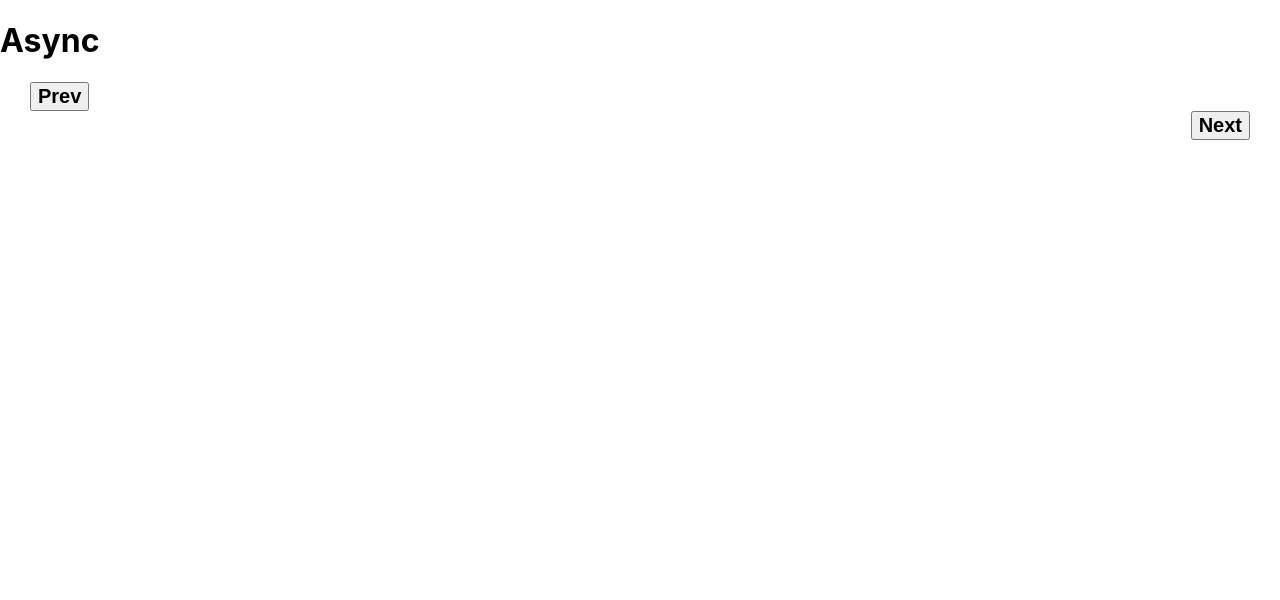
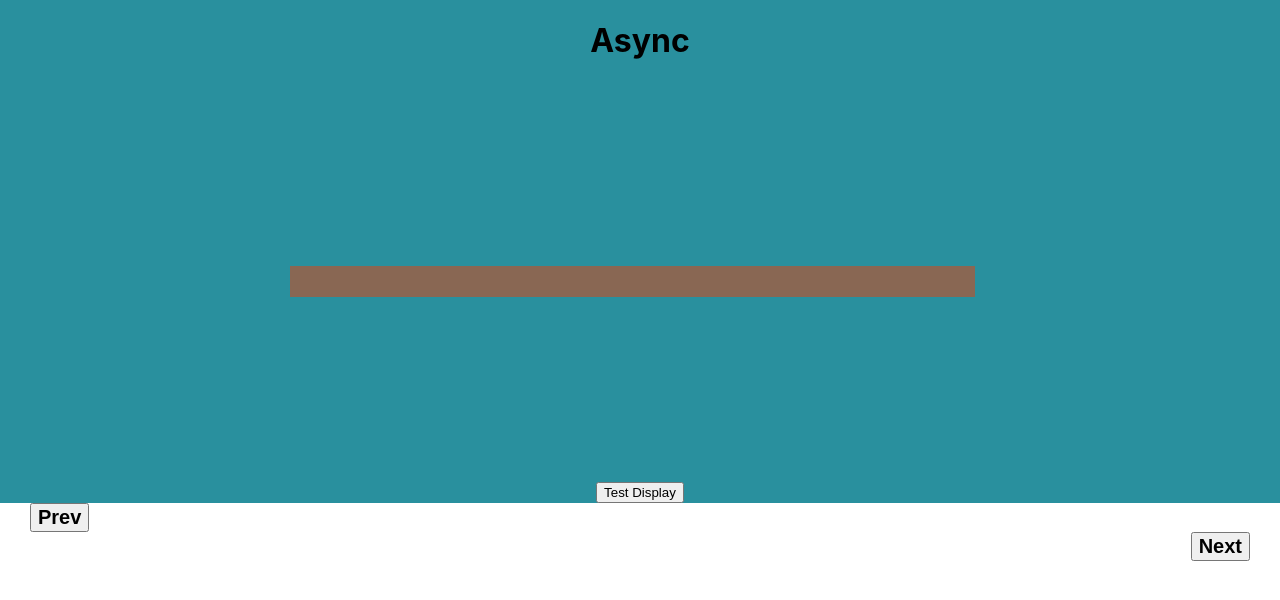
Before and after one commit to acarn506/MyDevStory, a React (Create React App) app in the folder reactapp/: page / in a window 1280 px wide. Both pictures are taken after a click on the button "Next". Shown: the top 600 px of the page. Built offline with nearby package versions, Linux system fonts and the light colour scheme.

Commit message:
highlight feature

```diff
--- a/reactapp/src/App.js
+++ b/reactapp/src/App.js
@@ -1,7 +1,7 @@
 import React, { useState } from "react";
 import Layout from "./Hoc/Layout/Layout";
 import Home from "./Pages/Home/Home";
-import Async from "./Pages/Async/Aysnc";
+import Async from "./Pages/Async/Async";
 import ReactPage from "./Pages/ReactPage/ReactPage";
 import Node from "./Pages/Node/Node";
 import "./App.css";
--- /dev/null
+++ b/reactapp/src/Pages/Async/Async.css
@@ -0,0 +1,25 @@
+:root {
+  --main-bg-color: #29909e;
+  --main-branch-color: #896753;
+  --sub-branch-color: #a07954;
+}
+
+.mainCont {
+  display: flex;
+  flex-direction: column;
+  align-items: center;
+  background-color: var(--main-bg-color);
+}
+
+.displayCont {
+  display: flex;
+
+  align-items: center;
+  width: 700px;
+  height: 400px;
+}
+
+.branch {
+  width: 137px;
+  height: 31px;
+}
--- /dev/null
+++ b/reactapp/src/Pages/Async/Async.jsx
@@ -0,0 +1,91 @@
+import React, { Component } from "react";
+import "./Async.css";
+
+const normal = {
+  backgroundColor: "#896753"
+};
+
+const highlight = {
+  background: "#FCE300",
+  mixBlendMode: "hard-light",
+  boxShadow: "0px 4px 4px rgba(0, 0, 0, 0.25)"
+};
+
+class Async extends Component {
+  state = {
+    branches: [
+      { key: 0, className: "branch", style: normal },
+      { key: 1, className: "branch", style: normal },
+      { key: 2, className: "branch", style: normal },
+      { key: 3, className: "branch", style: normal },
+      { key: 4, className: "branch", style: normal }
+    ]
+  };
+
+  highlightController = items => {
+    const [current, ...rest] = items;
+
+    this.highlightHandler(current.key);
+
+    if (items.length - 1) {
+      setTimeout(() => {
+        this.highlightController(rest);
+      }, 1000);
+    }
+
+    if (items.length === 1) {
+      console.log("here");
+      setTimeout(() => {
+        this.resetHighlight();
+      }, 3000);
+    }
+  };
+
+  highlightHandler = key => {
+    let branchKey = this.state.branches.findIndex(branch => {
+      return branch.key == key;
+    });
+
+    let newBranches = [...this.state.branches];
+    newBranches[branchKey].style = highlight;
+
+    this.setState({
+      branches: newBranches
+    });
+  };
+
+  resetHighlight = () => {
+    let branches = this.state.branches;
+
+    branches.forEach(branch => {
+      branch.style = normal;
+    });
+
+    this.setState({
+      branches: branches
+    });
+  };
+
+  render() {
+    let branches = this.state.branches.map(branch => {
+      return (
+        <div
+          key={branch.key}
+          className={branch.className}
+          style={branch.style}
+        ></div>
+      );
+    });
+    return (
+      <div className="mainCont">
+        <h1>Async</h1>
+        <div className="displayCont">{branches}</div>
+        <button onClick={() => this.highlightController(branches)}>
+          Test Display
+        </button>
+      </div>
+    );
+  }
+}
+
+export default Async;
--- a/reactapp/src/Pages/Async/Aysnc.jsx
+++ /dev/null
@@ -1,11 +0,0 @@
-import React from "react";
-
-const Async = () => {
-  return (
-    <div>
-      <h1>Async</h1>
-    </div>
-  );
-};
-
-export default Async;
```
Also changed, not shown: reactapp/src/Pages/Async/Notes.txt (added).
